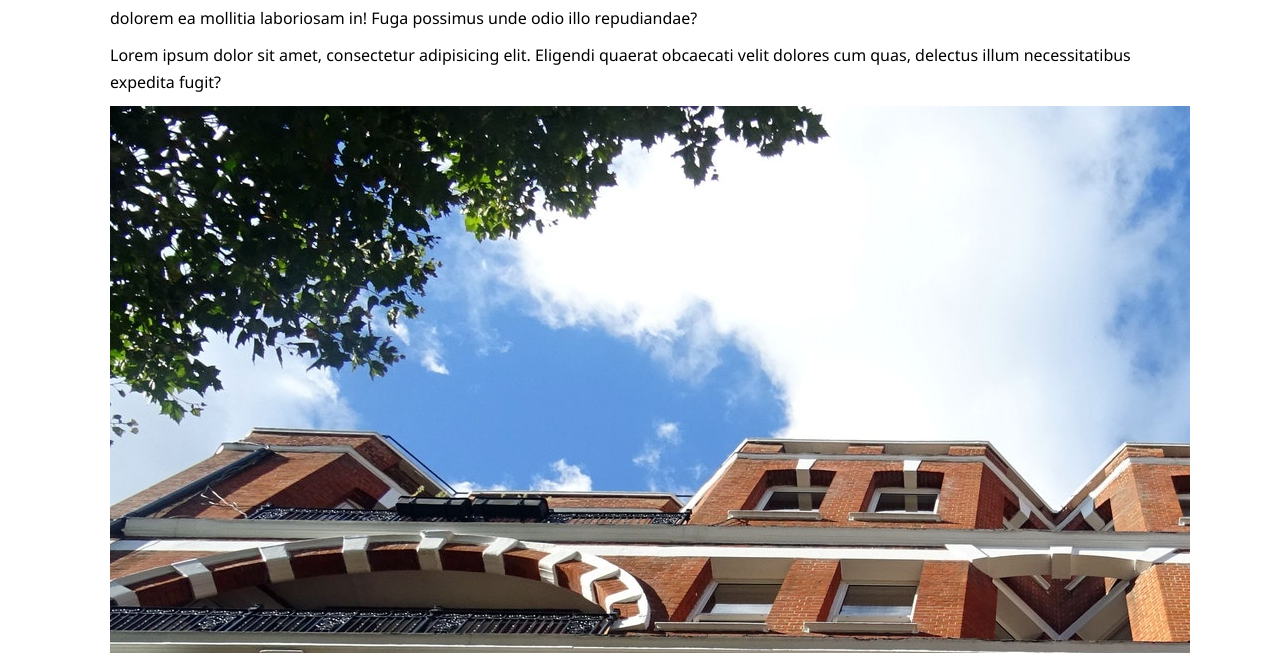
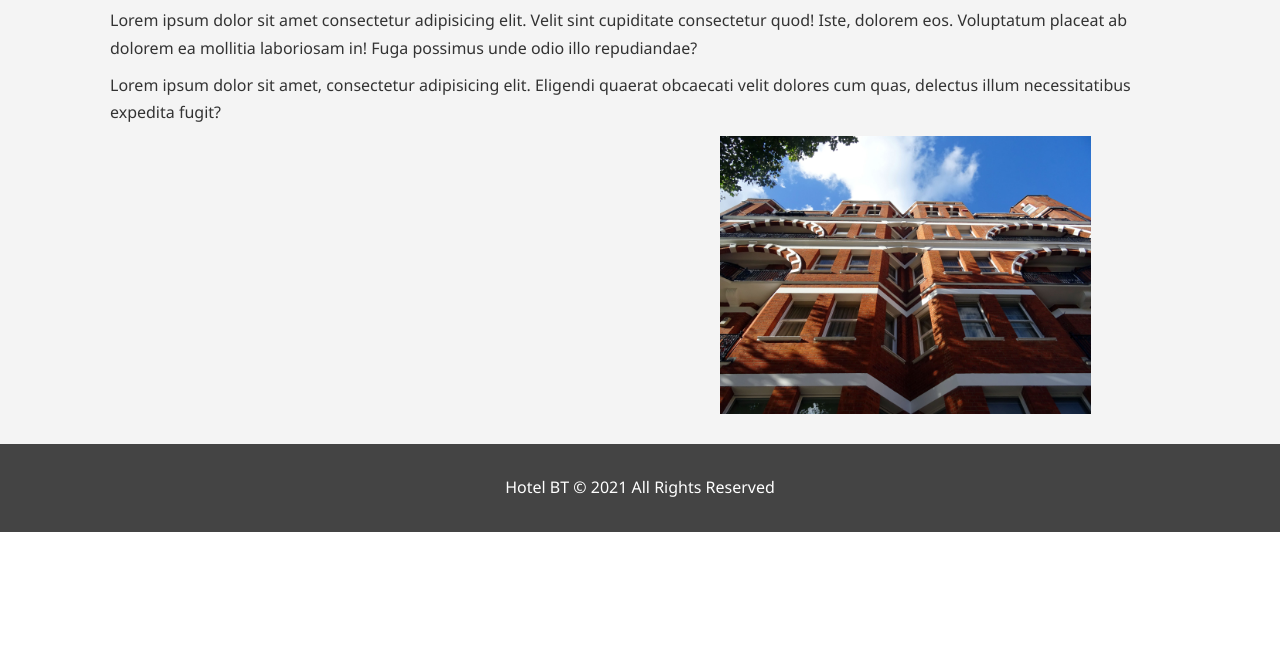
Before and after one commit to Jwatts82/hotel_website, a plain HTML site: page about.html in a window 1280 px wide. Shown: the part 147-800 px from the top of the page. Drawn offline with Linux system fonts and the light colour scheme.

Commit message:
about info styling add padding utils

```diff
--- a/about.html
+++ b/about.html
@@ -23,7 +23,7 @@
         </nav>
     </header>
 
-    <section id="about-info">
+    <section id="about-info" class="bg-light py-3">
         <div class="container">
             <div class="info-left">
                 <h1><span class="text-primary"></span>About</span> Hotel BT</h1>
--- a/css/style.css
+++ b/css/style.css
@@ -78,6 +78,12 @@ p {
 .clr {
     clear: both;
 }
+
+/* Padding */
+.py-1 {padding: 10px 0;}
+.py-2 {padding: 20px 0;}
+.py-3 {padding: 30px 0;}
+
 
 /* Navbar */
 #navbar {
@@ -179,6 +185,29 @@ color: #f7c08a;
     margin-bottom: 10px;
 }
 
+/* About Info */
+#about-info .info-right{
+    float: right;
+    width: 50%;
+    min-height: 100%;
+}
+
+#about-info .info-right img {
+    display: block;
+    margin: auto;
+    width: 70%;
+}
+
+#about-info .infor-left {
+    float: left;
+    width: 50%;
+    min-height: 100%;
+}
+
+
+
+
+
 /* Footer */
 #main-footer {
     text-align: center;
```
